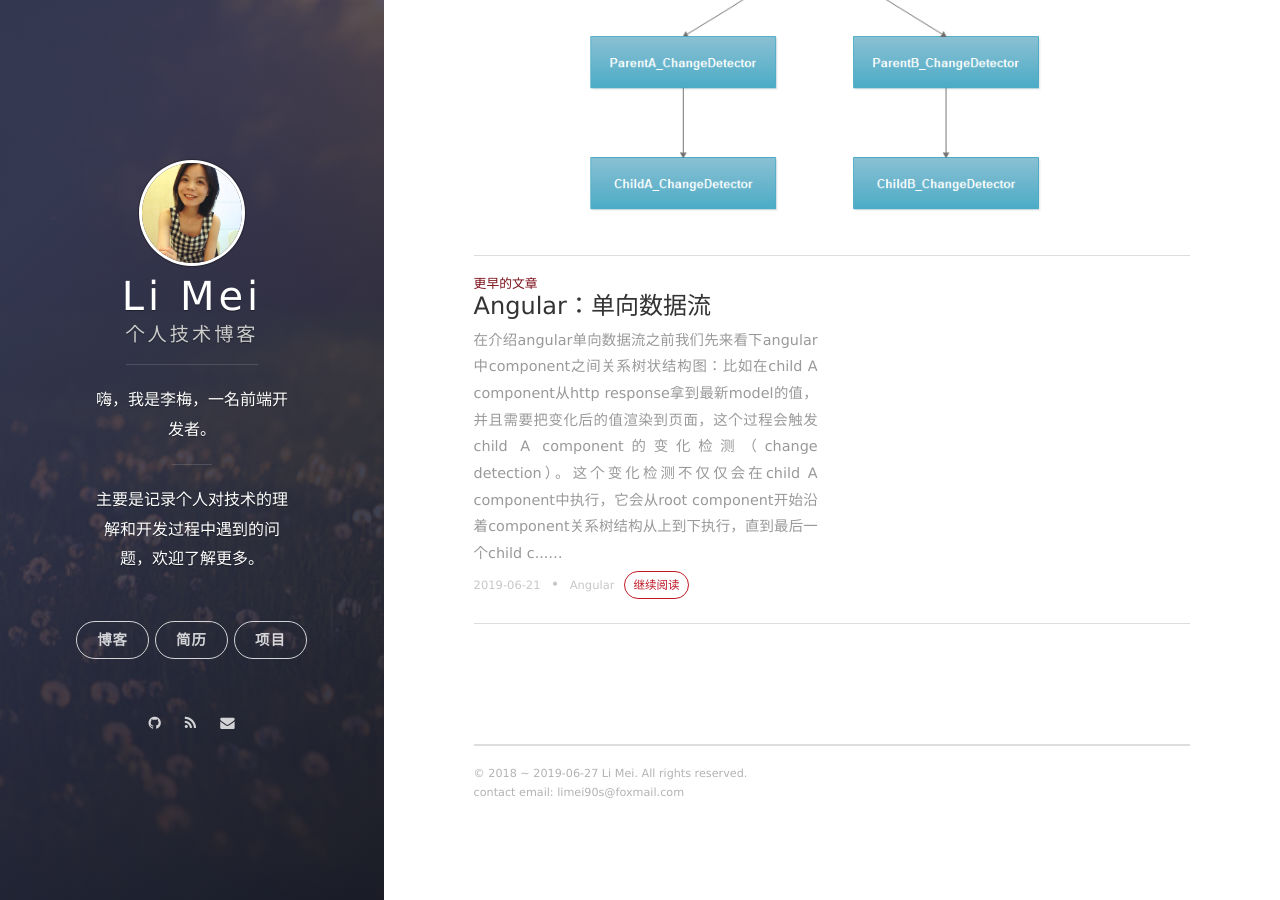
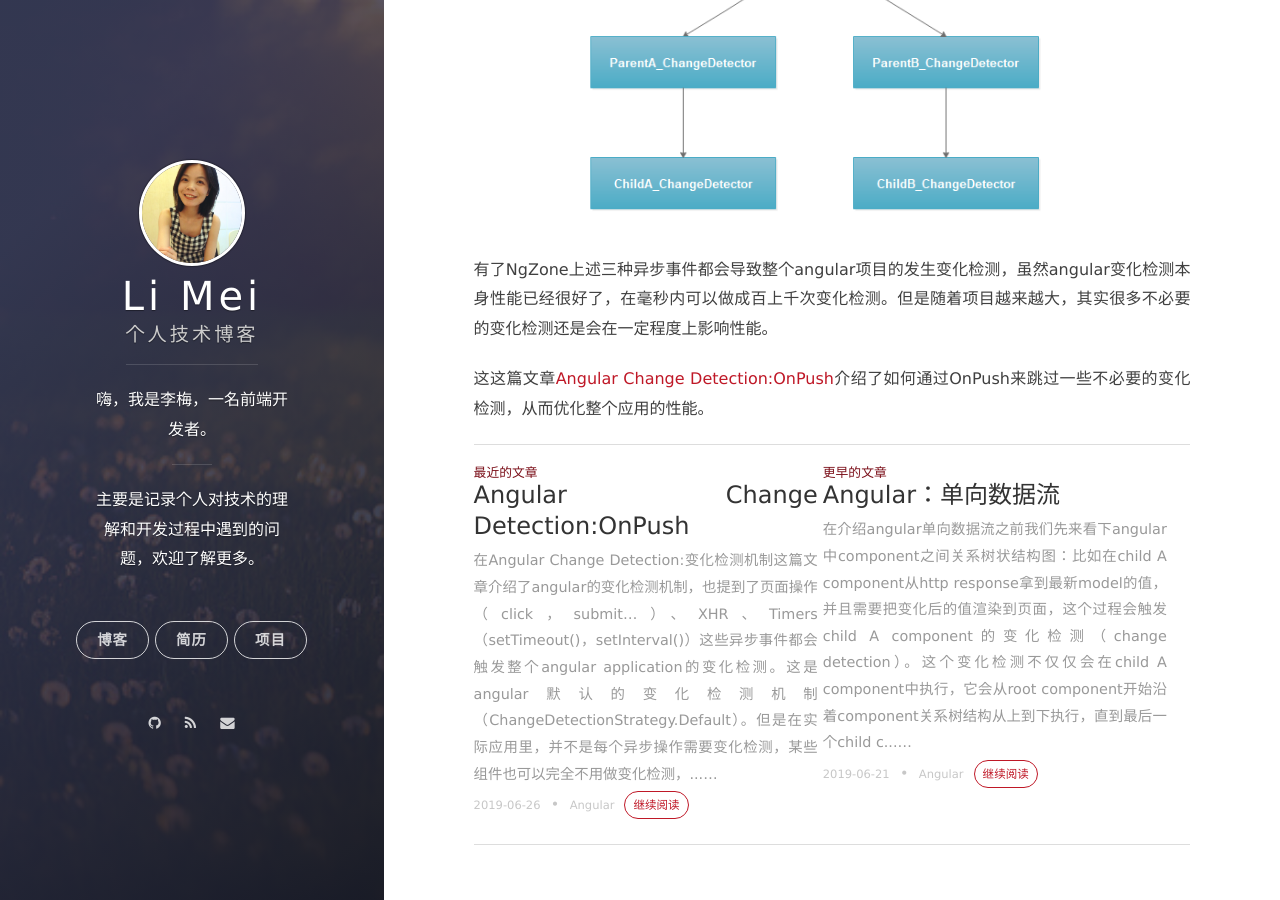
Before and after one commit to LiMeii/LiMeii.github.io, a Jekyll site: the page built from _posts/2019-06-23-angular-changedetection.md, in a window 1280 px wide and 900 px high, scrolled down 3294 px. Built offline with Jekyll 4.4.1, drawn with Linux system fonts in a browser that asks for light colours; nearby versions of some CDN libraries.

Commit message:
add angular onpush post

```diff
--- a/_posts/2019-06-23-angular-changedetection.md
+++ b/_posts/2019-06-23-angular-changedetection.md
@@ -94,3 +94,9 @@ class ApplicationRef {
 每个component都有自己的变化检测器，负责检查它们各自的绑定，结构如下：
 
 ![angular-change-detection](https://limeii.github.io/assets/images/posts/angular/angular-change-detection05.png){:height="100%" width="100%"}
+
+
+有了NgZone上述三种异步事件都会导致整个angular项目的发生变化检测，虽然angular变化检测本身性能已经很好了，在毫秒内可以做成百上千次变化检测。但是随着项目越来越大，其实很多不必要的变化检测还是会在一定程度上影响性能。
+
+
+这这篇文章[Angular Change Detection:OnPush](https://limeii.github.io/2019/06/angular-changeDetectionStrategy-OnPush/)介绍了如何通过OnPush来跳过一些不必要的变化检测，从而优化整个应用的性能。
--- /dev/null
+++ b/_posts/2019-06-26-angular-changeDetectionStrategy-OnPush.md
@@ -0,0 +1,28 @@
+---
+title: Angular Change Detection:OnPush
+tags: Angular
+layout: post
+---
+
+在[Angular Change Detection:变化检测机制](https://limeii.github.io/2019/06/angular-changedetection/)这篇文章介绍了angular的变化检测机制，也提到了页面操作（click，submit...）、XHR、Timers（setTimeout()，setInterval()）这些异步事件都会触发整个angular application的变化检测。这是angular默认的变化检测机制（**ChangeDetectionStrategy.Default**）。
+
+
+但是在实际应用里，并不是每个异步操作需要变化检测，某些组件也可以完全不用做变化检测，过多的变化检测实际上也影响了整个应用的性能。angular除了默认的变化检测机制，也提供了**ChangeDetectionStrategy.OnPush**，OnPush可以跳过某个component或者某个父组件以及它下面所有子组件的变化检测。
+
+
+我们来看下具体是怎么用的：
+
+
+**Immutables and Observables**
+
+
+- Input reference of the component changes
+
+- DOM Event within a component has been dispatched (ex. click)
+
+- Emission of an observable event subscribed with Async pipe
+
+- change detection is manually run ：ChangeDetectorRef.detectChanges()/ ChangeDetectorRef.markForCheck()/ApplicationRef.tick()
+
+
+**未完待续**
```
Also changed, not shown: _posts/TODO.md (+4 -1 lines).
